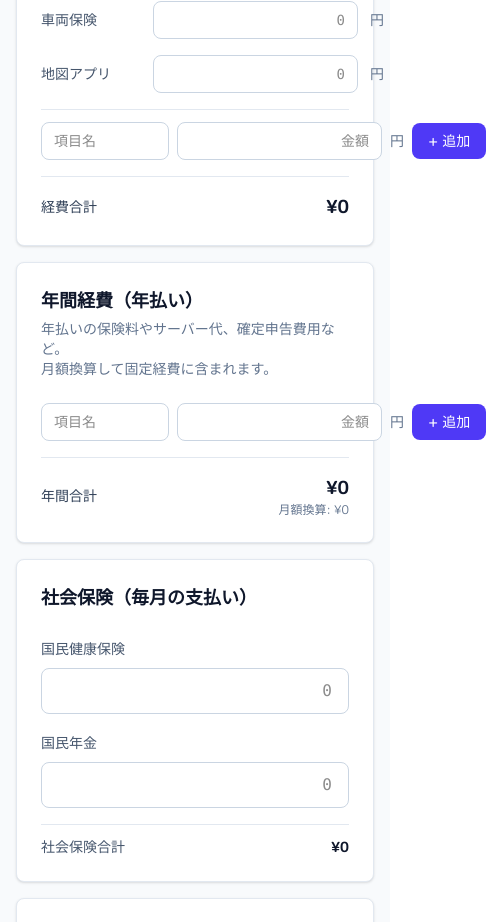
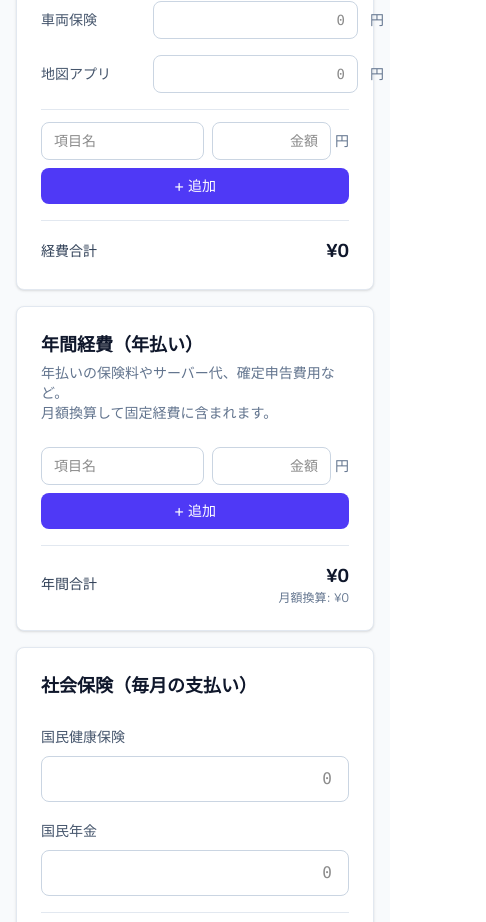
Before and after one commit to lomoreshiga-byte/freelance-simulator, a Next.js app: page /delivery in a window 390 px wide. Shown: the part 1140-2062 px from the top of the page, 486 px wide, since content can reach past the window. Built offline with nearby package versions, Linux system fonts and the light colour scheme.

Commit message:
fix: responsive layout for custom expense addition forms

```diff
--- a/src/app/components/FreelanceSimulator.tsx
+++ b/src/app/components/FreelanceSimulator.tsx
@@ -502,14 +502,15 @@ export default function FreelanceSimulator() {
 
               {/* Add New Expense Form */}
               <div className="pt-3 border-t border-slate-200">
-                <div className="flex items-center gap-2">
+                <div className="flex flex-wrap items-center gap-2">
                   <input
                     type="text"
                     value={newExpenseName}
                     onChange={(e) => setNewExpenseName(e.target.value)}
                     placeholder="項目名"
-                    className="w-32 px-3 py-2 text-sm bg-white border border-slate-300 rounded-lg focus:ring-2 focus:ring-indigo-500 focus:border-indigo-500 outline-none transition-all"
+                    className="flex-1 min-w-[120px] px-3 py-2 text-sm bg-white border border-slate-300 rounded-lg focus:ring-2 focus:ring-indigo-500 focus:border-indigo-500 outline-none transition-all"
                   />
+                  <div className="flex-1 flex items-center gap-1 min-w-[120px]">
                     <input
                       type="text"
                       inputMode="numeric"
@@ -520,12 +521,13 @@ export default function FreelanceSimulator() {
                         if (/^\d*$/.test(val)) setNewExpenseAmount(val);
                       }}
                       placeholder="金額"
-                    className="flex-1 px-3 py-2 text-right font-mono text-sm bg-white border border-slate-300 rounded-lg focus:ring-2 focus:ring-indigo-500 focus:border-indigo-500 outline-none transition-all"
+                      className="w-full px-3 py-2 text-right font-mono text-sm bg-white border border-slate-300 rounded-lg focus:ring-2 focus:ring-indigo-500 focus:border-indigo-500 outline-none transition-all"
                     />
                     <span className="text-sm text-slate-500">円</span>
+                  </div>
                   <button
                     onClick={addCustomExpense}
-                    className="px-4 py-2 bg-indigo-600 text-white text-sm font-medium rounded-lg hover:bg-indigo-700 transition-colors whitespace-nowrap"
+                    className="w-full sm:w-auto px-4 py-2 bg-indigo-600 text-white text-sm font-medium rounded-lg hover:bg-indigo-700 transition-colors whitespace-nowrap"
                   >
                     + 追加
                   </button>
@@ -585,14 +587,15 @@ export default function FreelanceSimulator() {
 
               {/* Add New Annual Expense Form */}
               <div className="">
-                <div className="flex items-center gap-2">
+                <div className="flex flex-wrap items-center gap-2">
                   <input
                     type="text"
                     value={newAnnualExpenseName}
                     onChange={(e) => setNewAnnualExpenseName(e.target.value)}
                     placeholder="項目名"
-                    className="w-32 px-3 py-2 text-sm bg-white border border-slate-300 rounded-lg focus:ring-2 focus:ring-indigo-500 focus:border-indigo-500 outline-none transition-all"
+                    className="flex-1 min-w-[120px] px-3 py-2 text-sm bg-white border border-slate-300 rounded-lg focus:ring-2 focus:ring-indigo-500 focus:border-indigo-500 outline-none transition-all"
                   />
+                  <div className="flex-1 flex items-center gap-1 min-w-[120px]">
                     <input
                       type="text"
                       inputMode="numeric"
@@ -603,12 +606,13 @@ export default function FreelanceSimulator() {
                         if (/^\d*$/.test(val)) setNewAnnualExpenseAmount(val);
                       }}
                       placeholder="金額"
-                    className="flex-1 px-3 py-2 text-right font-mono text-sm bg-white border border-slate-300 rounded-lg focus:ring-2 focus:ring-indigo-500 focus:border-indigo-500 outline-none transition-all"
+                      className="w-full px-3 py-2 text-right font-mono text-sm bg-white border border-slate-300 rounded-lg focus:ring-2 focus:ring-indigo-500 focus:border-indigo-500 outline-none transition-all"
                     />
                     <span className="text-sm text-slate-500">円</span>
+                  </div>
                   <button
                     onClick={addAnnualExpense}
-                    className="px-4 py-2 bg-indigo-600 text-white text-sm font-medium rounded-lg hover:bg-indigo-700 transition-colors whitespace-nowrap"
+                    className="w-full sm:w-auto px-4 py-2 bg-indigo-600 text-white text-sm font-medium rounded-lg hover:bg-indigo-700 transition-colors whitespace-nowrap"
                   >
                     + 追加
                   </button>
--- a/src/app/components/GeneralSimulator.tsx
+++ b/src/app/components/GeneralSimulator.tsx
@@ -349,18 +349,18 @@ export default function GeneralSimulator() {
                                         </div>
                                     ))}
                                 </div>
-                                <div className="flex gap-2">
+                                <div className="flex flex-wrap gap-2">
                                     <input
                                         placeholder="費目（地代家賃など）"
-                                        className="flex-1 px-4 py-2 text-sm bg-white border border-slate-300 rounded-lg outline-none focus:ring-2 focus:ring-amber-500"
+                                        className="flex-1 min-w-[150px] px-4 py-2 text-sm bg-white border border-slate-300 rounded-lg outline-none focus:ring-2 focus:ring-amber-500"
                                         value={newExpName} onChange={(e) => setNewExpName(e.target.value)}
                                     />
                                     <input
                                         type="number" placeholder="金額/月"
-                                        className="w-32 px-4 py-2 text-sm bg-white border border-slate-300 rounded-lg outline-none focus:ring-2 focus:ring-amber-500 text-right font-mono"
+                                        className="flex-1 min-w-[100px] md:w-32 px-4 py-2 text-sm bg-white border border-slate-300 rounded-lg outline-none focus:ring-2 focus:ring-amber-500 text-right font-mono"
                                         value={newExpAmount} onChange={(e) => setNewExpAmount(e.target.value)}
                                     />
-                                    <button onClick={addExpense} className="px-6 py-2 bg-slate-900 text-white rounded-lg text-sm font-bold hover:bg-slate-800 transition-colors whitespace-nowrap">+ 追加</button>
+                                    <button onClick={addExpense} className="w-full sm:w-auto px-6 py-2 bg-slate-900 text-white rounded-lg text-sm font-bold hover:bg-slate-800 transition-colors whitespace-nowrap">+ 追加</button>
                                 </div>
                             </div>
                         )}
```
Lines whose indentation alone changed are shown as unchanged.
